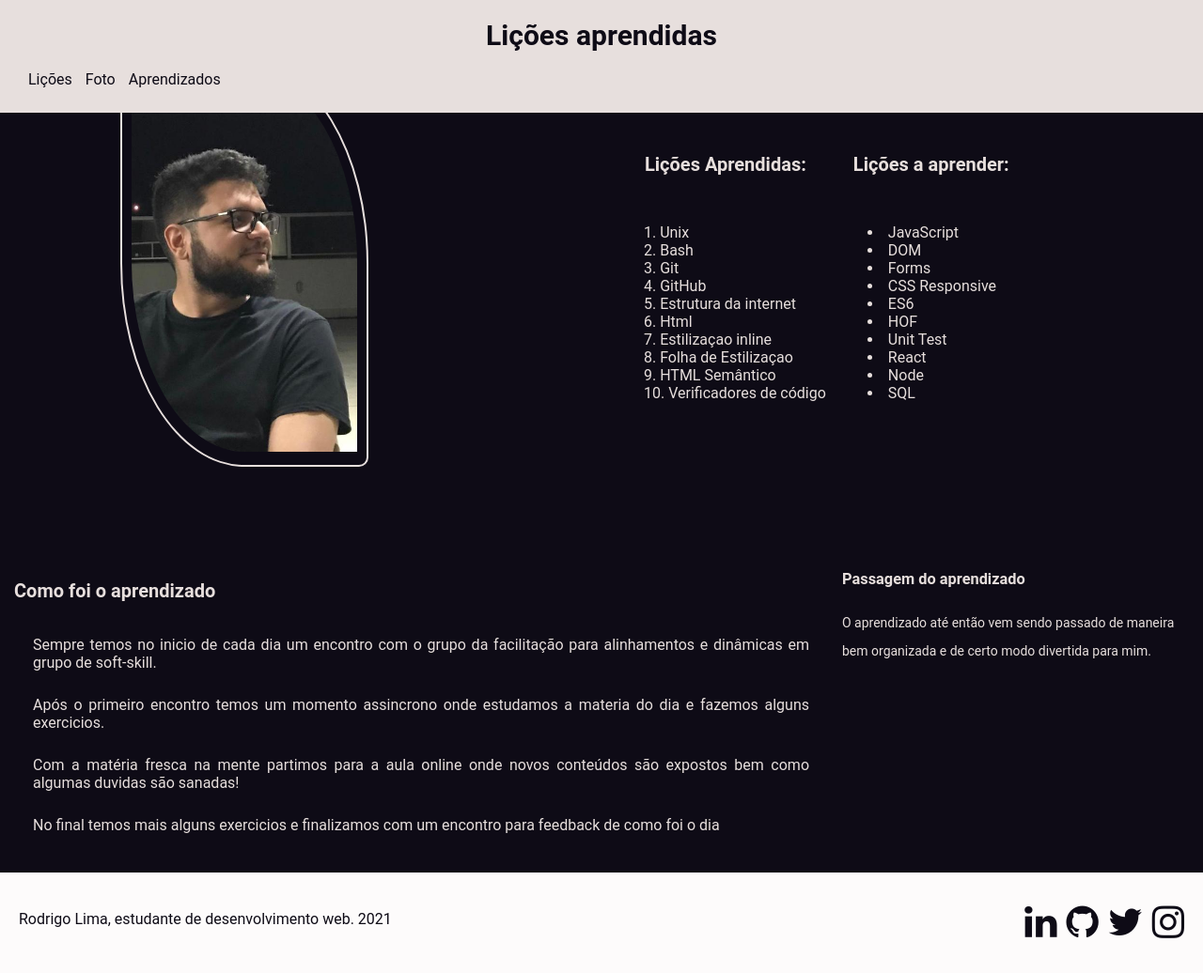
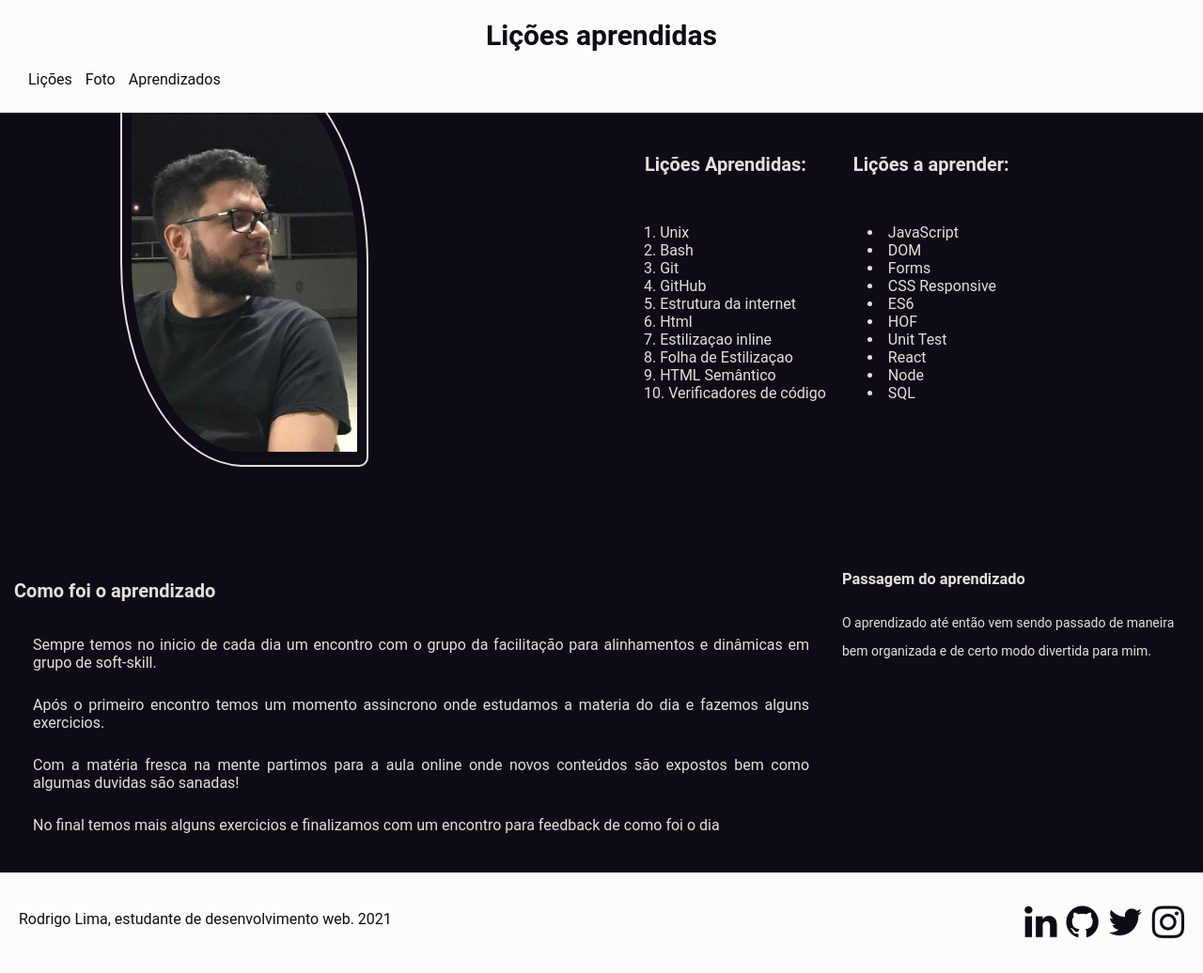
Before and after one commit to limarodrigoo/lessons-learned, a website: page index.html in a window 1280 px wide. Shown: the whole page at 94% size. Drawn offline with Linux system fonts and the light colour scheme.

Commit message:
Alterando cor de fundo do header

```diff
--- a/style.css
+++ b/style.css
@@ -33,7 +33,7 @@ ol, ul {
 #cabecalho {
   position: fixed;
   top: 0;
-  background-color: #e7dfdd;
+  background-color: rgb(253, 251, 251);
   width: 100%;
   text-align: center;
 }
```
